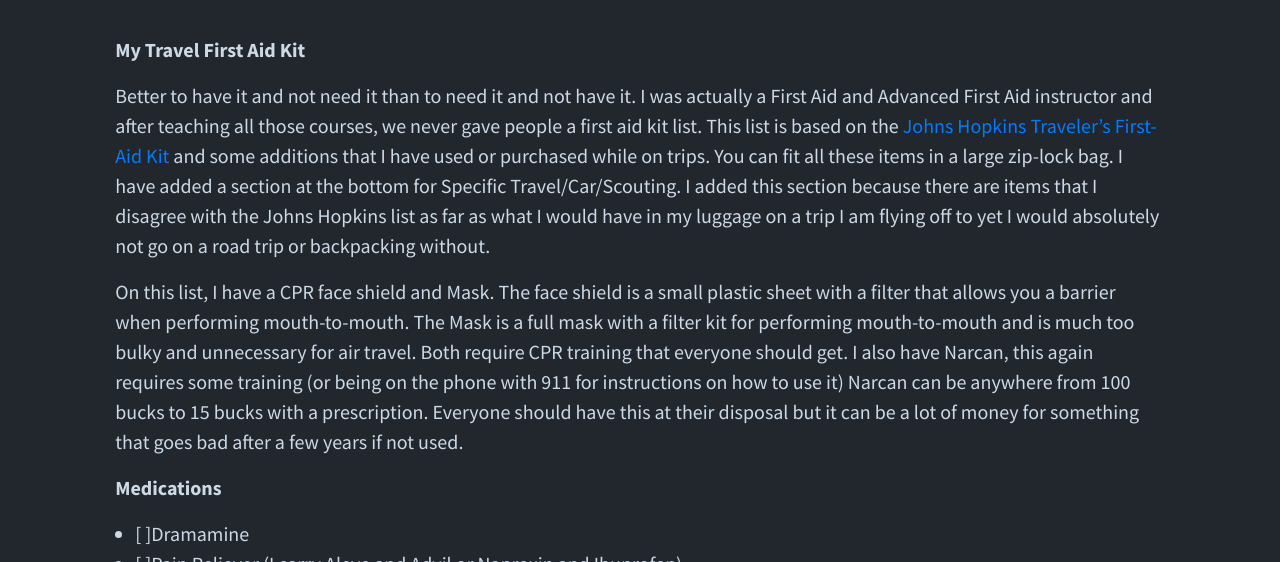
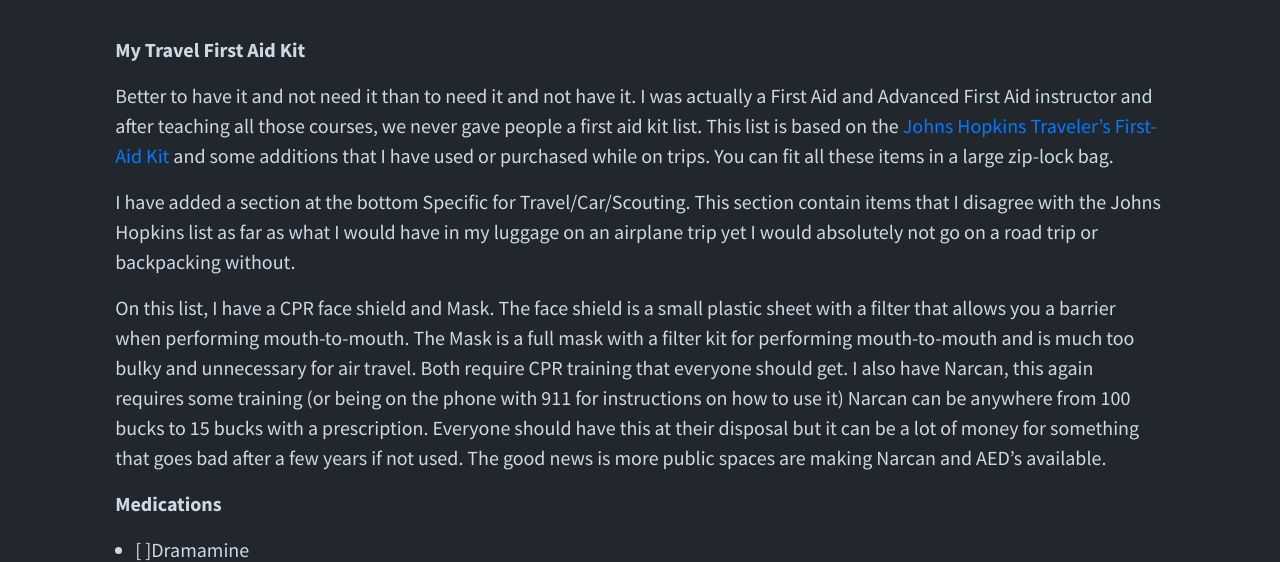
Before and after one commit to mjh2901/mikehathaway.com, a Jekyll site: the page built from _posts/posts/2023-09-25-travel_first_aid_kit.markdown, in a window 1280 px wide and 900 px high, cut to the strip 338-900 px from the top of the window. Built offline with Jekyll 4.4.1, drawn with Linux system fonts in a browser that asks for light colours.

Commit message:
Updated Travel First Aid Kit

```diff
--- a/_posts/posts/2023-09-25-travel_first_aid_kit.markdown
+++ b/_posts/posts/2023-09-25-travel_first_aid_kit.markdown
@@ -17,9 +17,11 @@ layout: post
 
 **My Travel First Aid Kit**
 
-Better to have it and not need it than to need it and not have it.  I was actually a First Aid and Advanced First Aid instructor and after teaching all those courses, we never gave people a first aid kit list.  This list is based on the [Johns Hopkins Traveler's First-Aid Kit](https://www.hopkinsmedicine.org/health/wellness-and-prevention/travelers-firstaid-kit) and some additions that I have used or purchased while on trips.  You can fit all these items in a large zip-lock bag.  I have added a section at the bottom for Specific Travel/Car/Scouting.  I added this section because there are items that I disagree with the Johns Hopkins list as far as what I would have in my luggage on a trip I am flying off to yet I would absolutely not go on a road trip or backpacking without.
+Better to have it and not need it than to need it and not have it.  I was actually a First Aid and Advanced First Aid instructor and after teaching all those courses, we never gave people a first aid kit list.  This list is based on the [Johns Hopkins Traveler's First-Aid Kit](https://www.hopkinsmedicine.org/health/wellness-and-prevention/travelers-firstaid-kit) and some additions that I have used or purchased while on trips.  You can fit all these items in a large zip-lock bag.
 
-On this list, I have a CPR face shield and Mask.  The face shield is a small plastic sheet with a filter that allows you a barrier when performing mouth-to-mouth.  The Mask is a full mask with a filter kit for performing mouth-to-mouth and is much too bulky and unnecessary for air travel.  Both require CPR training that everyone should get.  I also have Narcan, this again requires some training (or being on the phone with 911 for instructions on how to use it)  Narcan can be anywhere from 100 bucks to 15 bucks with a prescription.  Everyone should have this at their disposal but it can be a lot of money for something that goes bad after a few years if not used.
+I have added a section at the bottom Specific for Travel/Car/Scouting.  This section contain items that I disagree with the Johns Hopkins list as far as what I would have in my luggage on an airplane trip yet I would absolutely not go on a road trip or backpacking without.
+
+On this list, I have a CPR face shield and Mask.  The face shield is a small plastic sheet with a filter that allows you a barrier when performing mouth-to-mouth.  The Mask is a full mask with a filter kit for performing mouth-to-mouth and is much too bulky and unnecessary for air travel.  Both require CPR training that everyone should get.  I also have Narcan, this again requires some training (or being on the phone with 911 for instructions on how to use it)  Narcan can be anywhere from 100 bucks to 15 bucks with a prescription.  Everyone should have this at their disposal but it can be a lot of money for something that goes bad after a few years if not used.  The good news is more public spaces are making Narcan and AED's available.
 
 **Medications**
 
```
